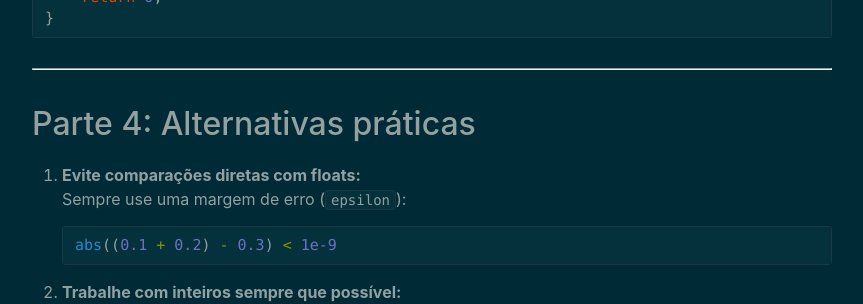
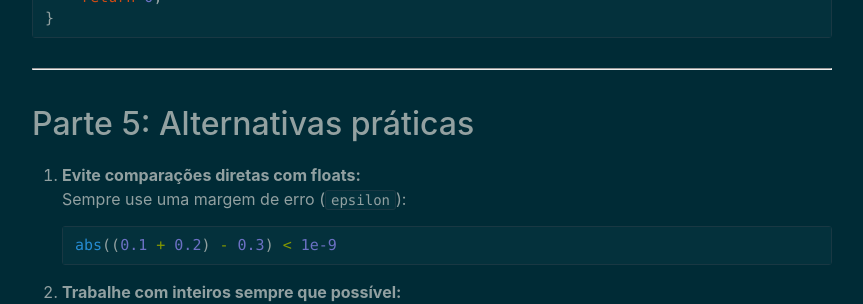
Before and after one commit to rafaelgscc/rafaelgscc.github.io, a Jekyll site: the page built from _posts/2025-05-08-Soma-de-Floats.md, in a window 1280 px wide and 900 px high, scrolled down 10594 px. Shown: the part 156-460 px from the top of the window, without its empty margins (208-1071 px from the left). Built offline with Jekyll 4.4.1, drawn with Linux system fonts in a browser that asks for light colours.

Commit message:
Editando arquivos

```diff
--- a/_posts/2025-05-08-Soma-de-Floats.md
+++ b/_posts/2025-05-08-Soma-de-Floats.md
@@ -411,7 +411,7 @@ int main() {
 
 ---
 
-## Parte 4: Alternativas práticas
+## Parte 5: Alternativas práticas
 
 1. **Evite comparações diretas com floats:**
    Sempre use uma margem de erro (`epsilon`):
```
